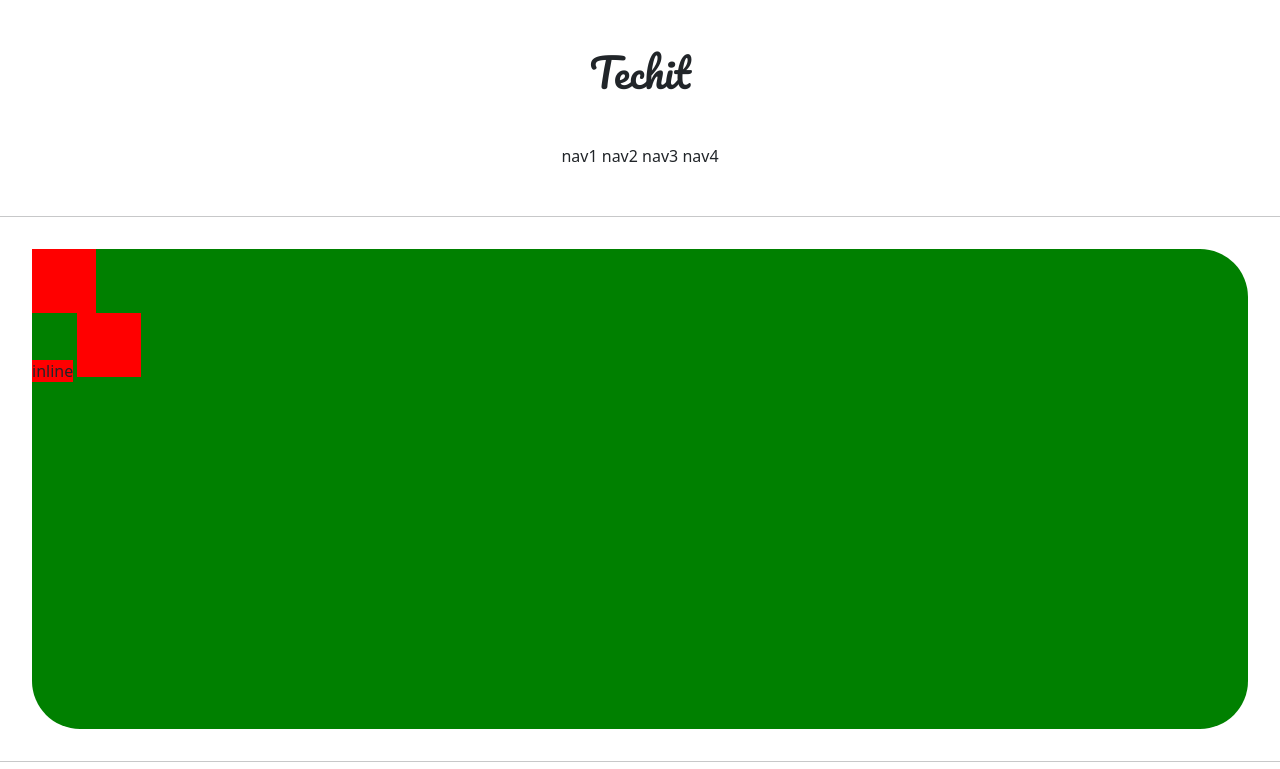
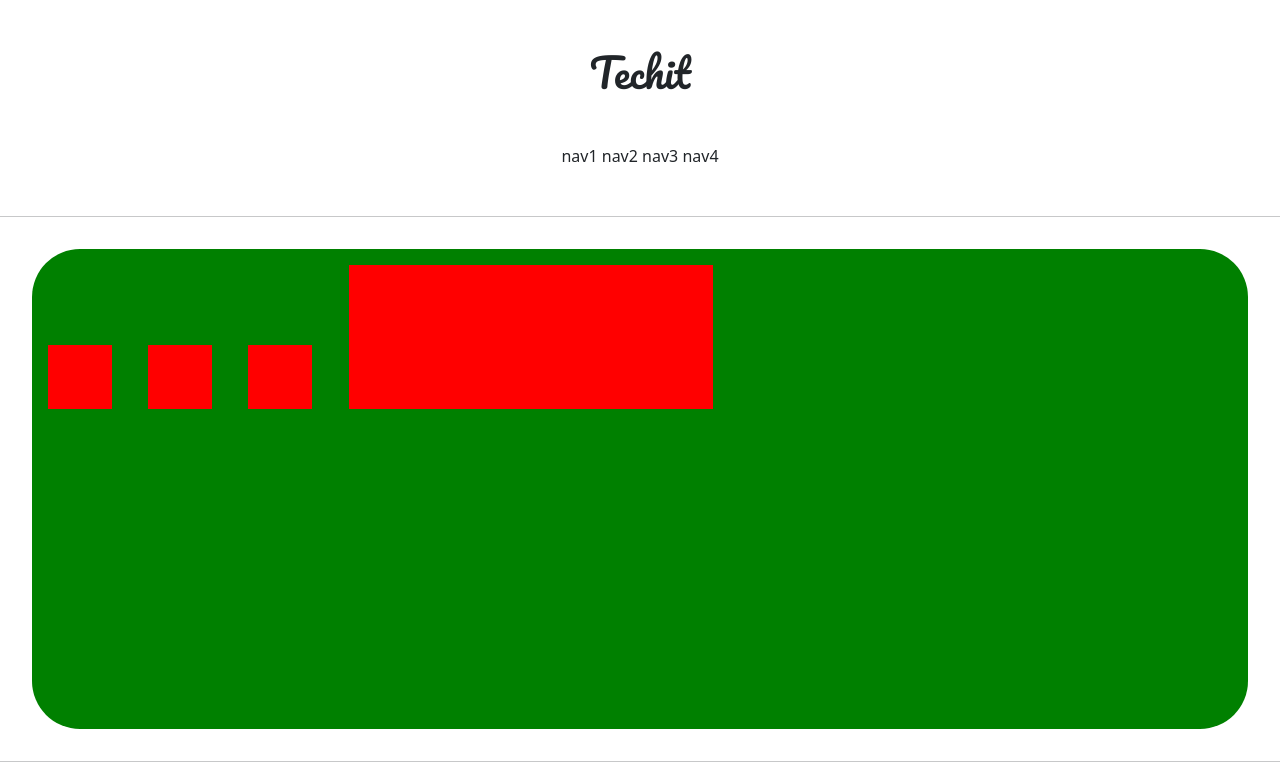
Before and after one commit to noeul1114/techit, a Django app: page /accounts/hello_world/ in a window 1280 px wide. Shown: the top 769 px of the page. Run offline with Django 4.2, Linux system fonts and the light colour scheme.

Commit message:
size update

```diff
--- a/accountapp/templates/accountapp/hello_world.html
+++ b/accountapp/templates/accountapp/hello_world.html
@@ -5,10 +5,10 @@
 
 <div style="background-color: green; height: 30rem; border-radius: 3rem; margin: 2rem;">
 
-    <div style="display: block; background-color: red; height: 4rem; width: 4rem;"></div>
-    <div style="display: inline; background-color: red; height: 4rem; width: 4rem;">inline</div>
-    <div style="display: inline-block; background-color: red; height: 4rem; width: 4rem;"></div>
-    <div style="display: none; background-color: red; height: 4rem; width: 4rem;"></div>
+    <div style="display: inline-block; background-color: red; margin: 1rem; height: 64px; width: 64px;"></div>
+    <div style="display: inline-block; background-color: red; margin: 1rem; height: 4em; width: 4em;"></div>
+    <div style="display: inline-block; background-color: red; margin: 1rem; height: 4rem; width: 4rem;"></div>
+    <div style="display: inline-block; background-color: red; margin: 1rem; height: 30%; width: 30%"></div>
 
 </div>
 
```
